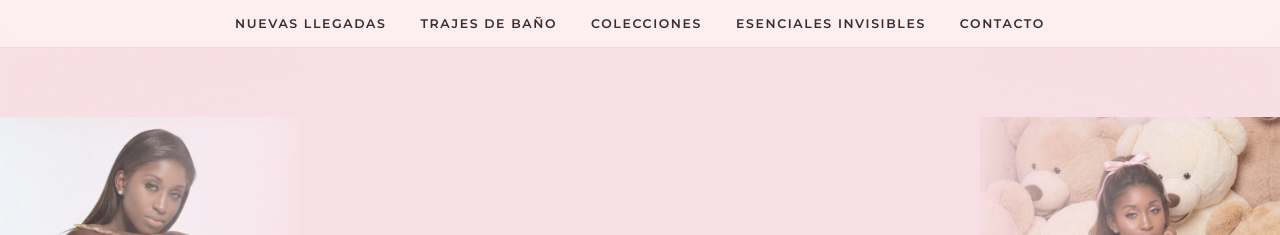
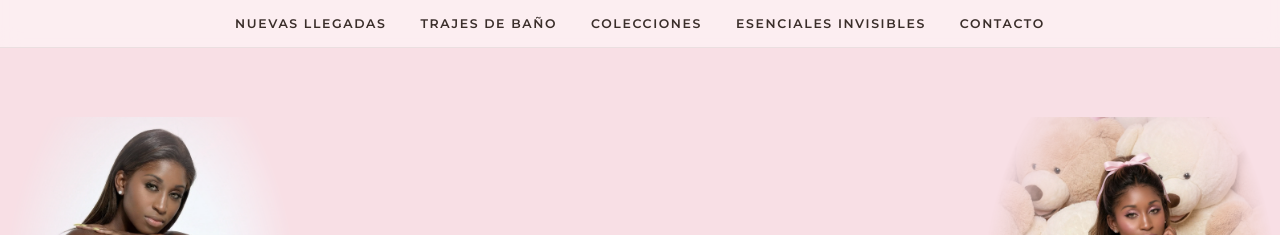
Before and after one commit to danycontactads-spec/Magda-Boutique, a website: page swim.html in a window 1280 px wide. Shown: the part 123-358 px from the top of the page. Drawn offline with nearby package versions, Linux system fonts and the light colour scheme.

Commit message:
Portadas con bordes difuminados
Aplica una mascara radial (ellipse closest-side, negro 55% -> transparente en el borde) a las fotos del hero de swim.html y a la imagen de fondo del hero de invisible.html, para que se fundan con --rosa-bg sin corte de recuadro. Se retira el overlay lateral de swim.html, ya redundante con la nueva mascara.

```diff
--- a/swim.html
+++ b/swim.html
@@ -63,17 +63,12 @@
   .hero-photo {
     position:absolute; top:0; bottom:0; width:27%; max-width:300px;
     overflow:hidden; z-index:1; pointer-events:none;
-    -webkit-mask-image: linear-gradient(to bottom, transparent 0%, #000 16%, #000 84%, transparent 100%);
-            mask-image: linear-gradient(to bottom, transparent 0%, #000 16%, #000 84%, transparent 100%);
+    -webkit-mask-image: radial-gradient(ellipse closest-side at 50% 50%, #000 55%, transparent 100%);
+            mask-image: radial-gradient(ellipse closest-side at 50% 50%, #000 55%, transparent 100%);
   }
   .hero-photo img { width:100%; height:100%; object-fit:contain; display:block; }
-  .hero-photo::after {
-    content:''; position:absolute; inset:0;
-  }
   .hero-photo-left { left:0; }
-  .hero-photo-left::after { background:linear-gradient(to right, rgba(248,223,229,0), rgba(248,223,229,.65) 88%, rgba(248,223,229,.9) 100%); }
   .hero-photo-right { right:0; }
-  .hero-photo-right::after { background:linear-gradient(to left, rgba(248,223,229,0), rgba(248,223,229,.65) 88%, rgba(248,223,229,.9) 100%); }
   .hero-text { position:relative; z-index:2; max-width:600px; margin:0 auto; }
   @media (max-width:640px) {
     .page-hero { min-height:380px; padding:56px 6% 40px; }
```
Also changed, not shown: invisible.html (+7 -0 lines).
